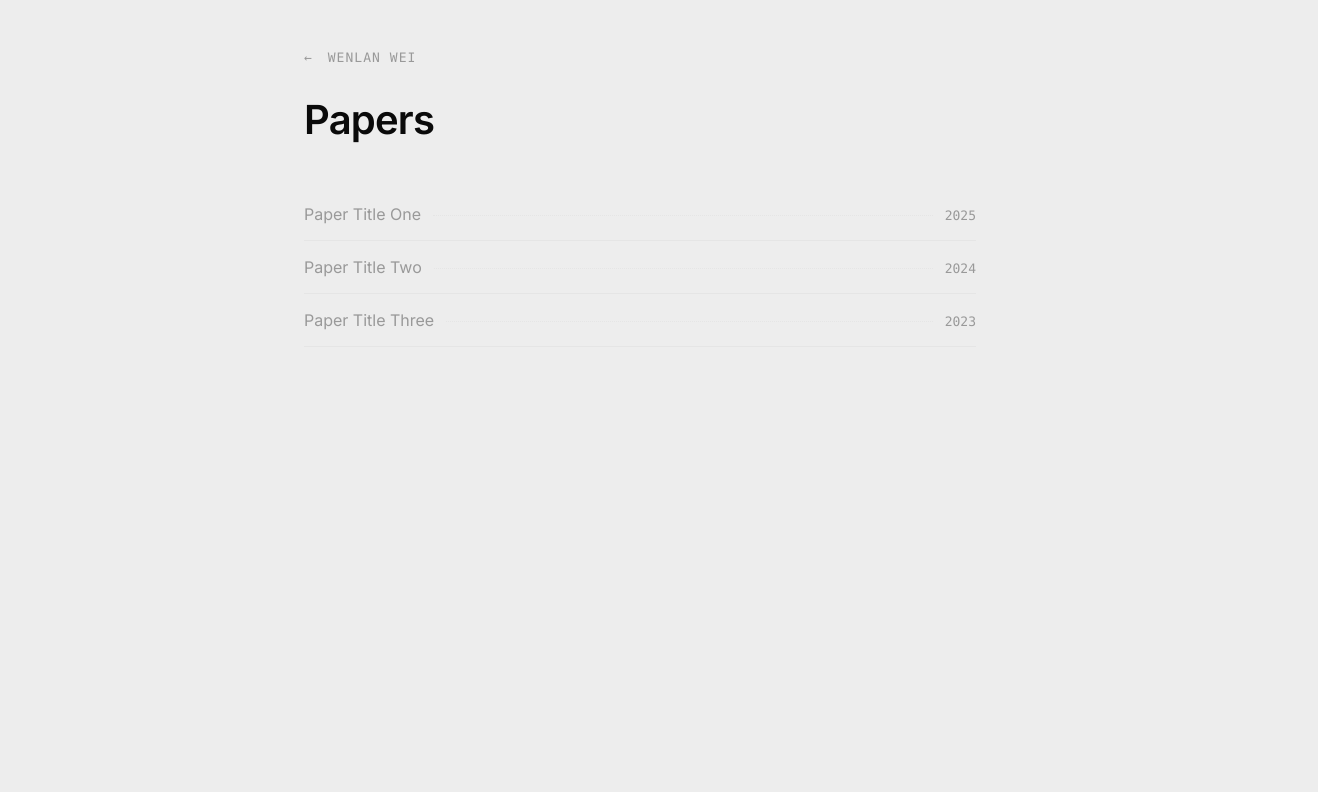
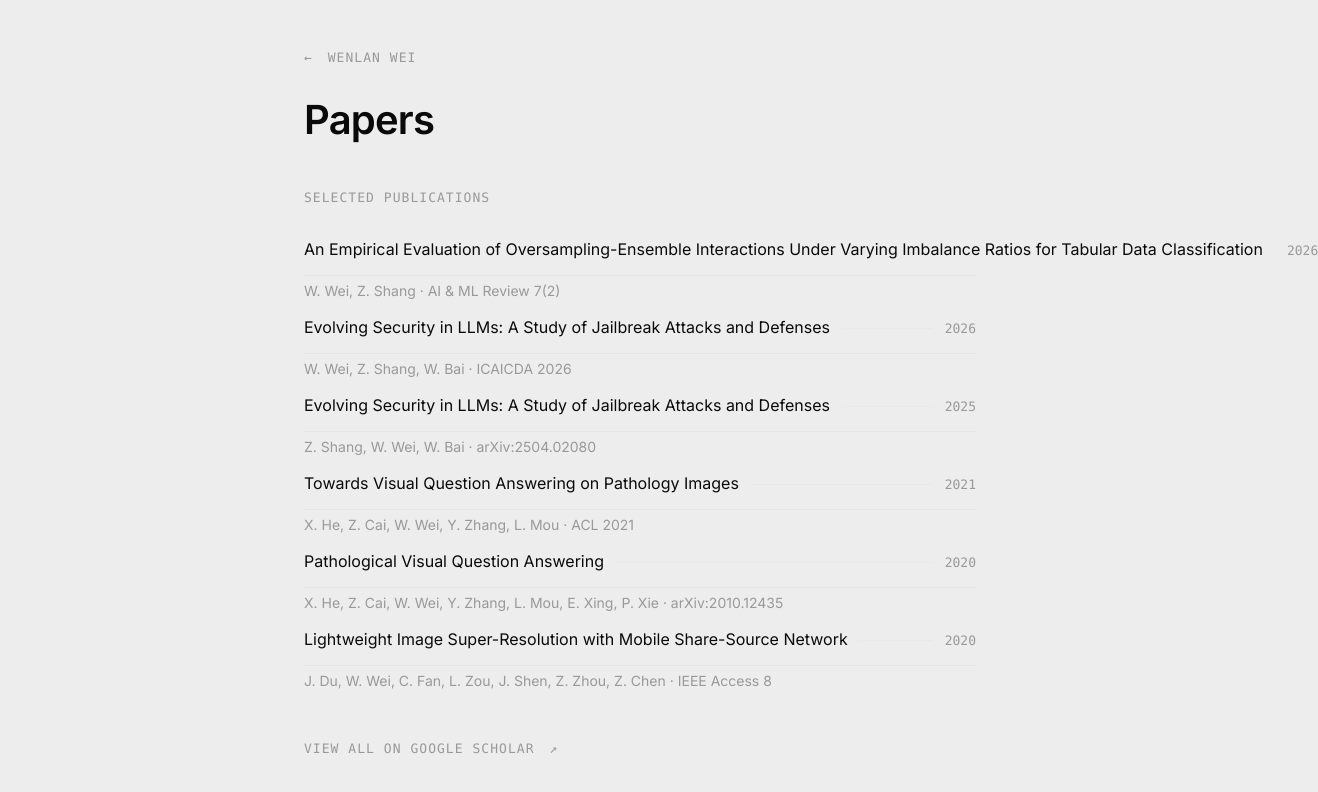
Before and after one commit to weiwenlan/weiwenlan.com, a Next.js app: page /papers in a window 1280 px wide. Shown: the top 792 px of the page, 1318 px wide, since content can reach past the window. Built offline with nearby package versions, Linux system fonts and the light colour scheme.

Commit message:
feat(papers): real publications from Google Scholar with profile link

```diff
--- a/src/app/globals.css
+++ b/src/app/globals.css
@@ -290,3 +290,16 @@ html::-webkit-scrollbar { display: none; }
   color: var(--text-muted);
   line-height: 1.5;
 }
+
+.subpage-outbound {
+  align-self: flex-start;
+  font-size: 13px;
+  font-family: var(--font-mono);
+  text-transform: uppercase;
+  letter-spacing: 0.08em;
+  color: var(--text-muted);
+  text-decoration: none;
+  transition: color var(--duration-fast) var(--ease-snappy);
+}
+.subpage-outbound:hover { color: var(--accent-red); }
+.subpage-outbound span { margin-left: 6px; }
--- a/src/app/papers/page.tsx
+++ b/src/app/papers/page.tsx
@@ -1,15 +1,52 @@
 import Link from "next/link";
 import EntryList, { type Entry } from "@/components/EntryList";
 
-const entries: Entry[] = [
-  { title: "Paper Title One", year: "2025" },
-  { title: "Paper Title Two", year: "2024" },
-  { title: "Paper Title Three", year: "2023" },
+const SCHOLAR_PROFILE =
+  "https://scholar.google.com/citations?user=fa7O7DAAAAAJ&hl=en";
+
+const papers: Entry[] = [
+  {
+    title:
+      "An Empirical Evaluation of Oversampling-Ensemble Interactions Under Varying Imbalance Ratios for Tabular Data Classification",
+    year: "2026",
+    href: "https://scholar.google.com/citations?view_op=view_citation&hl=en&user=fa7O7DAAAAAJ&citation_for_view=fa7O7DAAAAAJ:qjMakFHDy7sC",
+    description: "W. Wei, Z. Shang · AI & ML Review 7(2)",
+  },
+  {
+    title: "Evolving Security in LLMs: A Study of Jailbreak Attacks and Defenses",
+    year: "2026",
+    href: "https://scholar.google.com/citations?view_op=view_citation&hl=en&user=fa7O7DAAAAAJ&citation_for_view=fa7O7DAAAAAJ:2osOgNQ5qMEC",
+    description: "W. Wei, Z. Shang, W. Bai · ICAICDA 2026",
+  },
+  {
+    title: "Evolving Security in LLMs: A Study of Jailbreak Attacks and Defenses",
+    year: "2025",
+    href: "https://scholar.google.com/citations?view_op=view_citation&hl=en&user=fa7O7DAAAAAJ&citation_for_view=fa7O7DAAAAAJ:9yKSN-GCB0IC",
+    description: "Z. Shang, W. Wei, W. Bai · arXiv:2504.02080",
+  },
+  {
+    title: "Towards Visual Question Answering on Pathology Images",
+    year: "2021",
+    href: "https://scholar.google.com/citations?view_op=view_citation&hl=en&user=fa7O7DAAAAAJ&citation_for_view=fa7O7DAAAAAJ:u5HHmVD_uO8C",
+    description: "X. He, Z. Cai, W. Wei, Y. Zhang, L. Mou · ACL 2021",
+  },
+  {
+    title: "Pathological Visual Question Answering",
+    year: "2020",
+    href: "https://scholar.google.com/citations?view_op=view_citation&hl=en&user=fa7O7DAAAAAJ&citation_for_view=fa7O7DAAAAAJ:u-x6o8ySG0sC",
+    description: "X. He, Z. Cai, W. Wei, Y. Zhang, L. Mou, E. Xing, P. Xie · arXiv:2010.12435",
+  },
+  {
+    title: "Lightweight Image Super-Resolution with Mobile Share-Source Network",
+    year: "2020",
+    href: "https://scholar.google.com/citations?view_op=view_citation&hl=en&user=fa7O7DAAAAAJ&citation_for_view=fa7O7DAAAAAJ:d1gkVwhDpl0C",
+    description: "J. Du, W. Wei, C. Fan, L. Zou, J. Shen, Z. Zhou, Z. Chen · IEEE Access 8",
+  },
 ];
 
 export const metadata = {
   title: "Papers — Wenlan Wei",
-  description: "Writing and papers by Wenlan Wei.",
+  description: "Selected publications by Wenlan Wei.",
 };
 
 export default function PapersPage() {
@@ -21,7 +58,20 @@ export default function PapersPage() {
         </Link>
         <h1 className="subpage-title">Papers</h1>
       </header>
-      <EntryList entries={entries} />
+
+      <section className="subpage-section">
+        <h2 className="subpage-section-title">Selected Publications</h2>
+        <EntryList entries={papers} />
+      </section>
+
+      <a
+        className="subpage-outbound"
+        href={SCHOLAR_PROFILE}
+        target="_blank"
+        rel="noopener noreferrer"
+      >
+        View all on Google Scholar <span aria-hidden>↗</span>
+      </a>
     </main>
   );
 }
```
